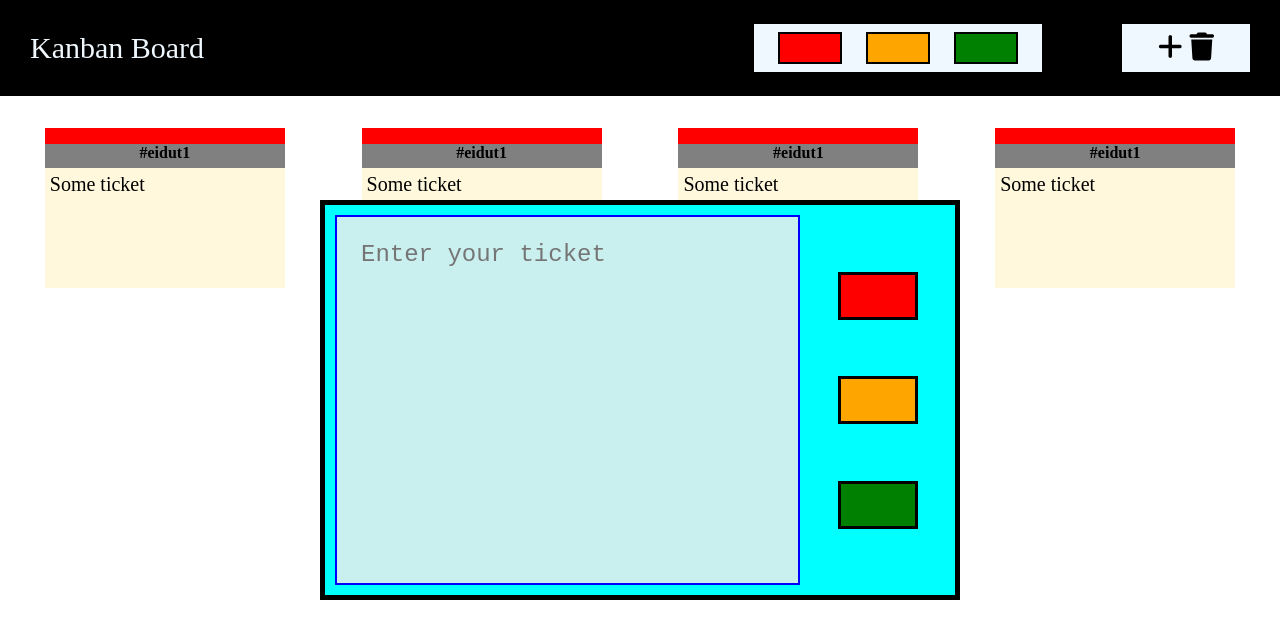
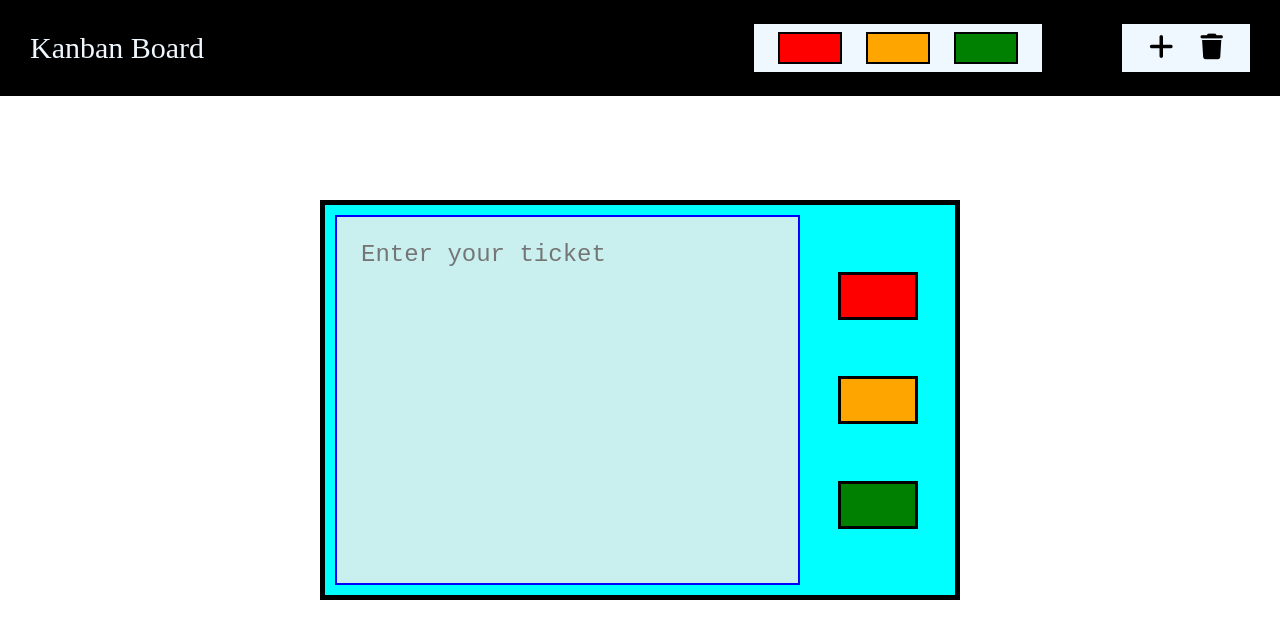
Before and after one commit to neeldholiya04/Kanban-Board, a plain HTML site: page index.html in a window 1280 px wide. Drawn offline with Linux system fonts and the light colour scheme.

Commit message:
edited main-cont to add js functionality

```diff
--- a/index.html
+++ b/index.html
@@ -25,34 +25,16 @@
         <div class="btn-function">
           <div class="add-btn">
             <i class="fa-solid fa-plus"></i>
-          </divr
+          </div>
           <div class="rm-btn">
             <i class="fa-solid fa-trash"></i>
+          </div>
           </div>
         </div>
       </div>
     </div>
     <div class="main-cont">
-      <div class="ticket-cont">
-        <div class="ticket-color r"></div>
-        <div class="ticket-id">#eidut1</div>
-        <div class="ticket-area">Some ticket</div>
-      </div>
-      <div class="ticket-cont">
-        <div class="ticket-color r"></div>
-        <div class="ticket-id">#eidut1</div>
-        <div class="ticket-area">Some ticket</div>
-      </div>
-      <div class="ticket-cont">
-        <div class="ticket-color r"></div>
-        <div class="ticket-id">#eidut1</div>
-        <div class="ticket-area">Some ticket</div>
-      </div>
-      <div class="ticket-cont">
-        <div class="ticket-color r"></div>
-        <div class="ticket-id">#eidut1</div>
-        <div class="ticket-area">Some ticket</div>
-      </div>
+
     </div>
 
     <div class="modal-cont">
@@ -63,5 +45,6 @@
         <div class="priorit color g"></div>
       </div>
     </div>
+    <script src="Assets\javascript\script.js"></script>
   </body>
 </html>
```
